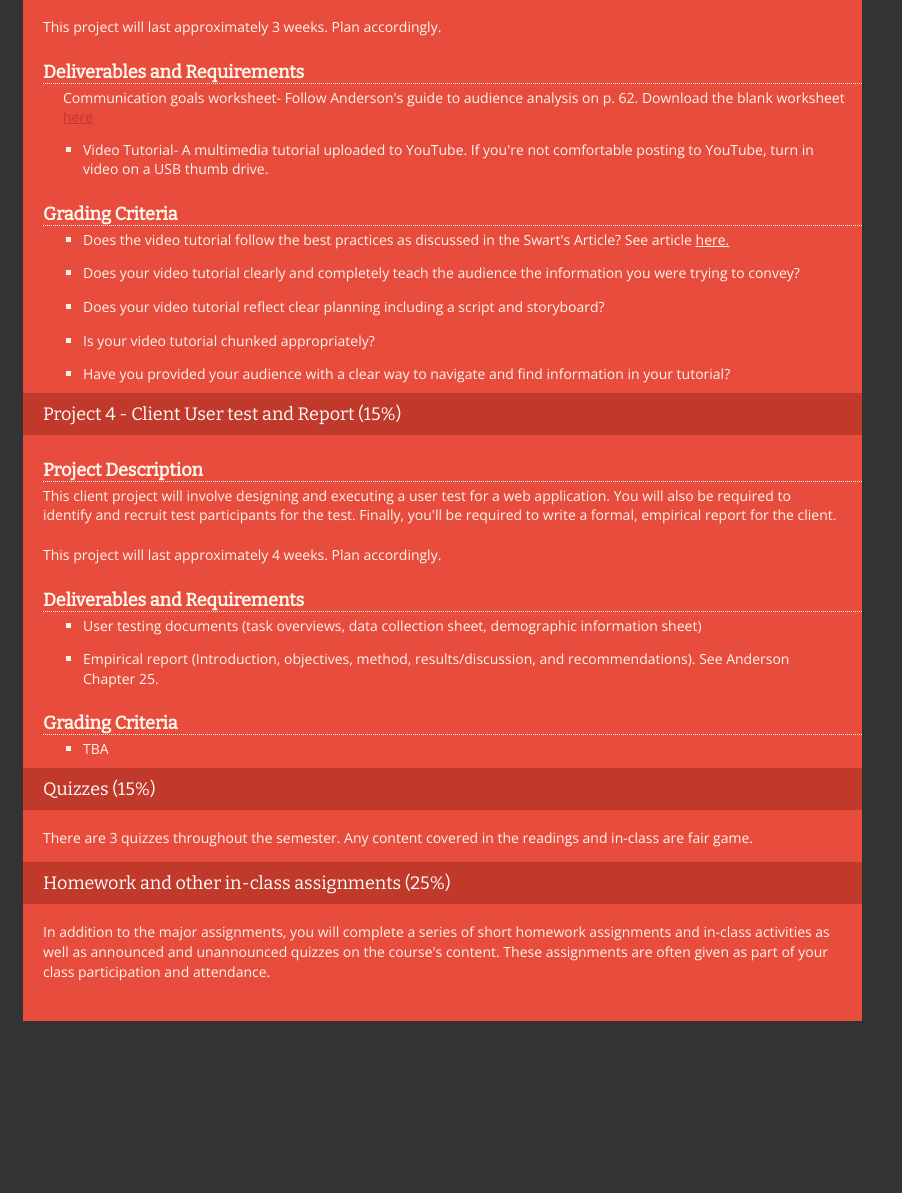
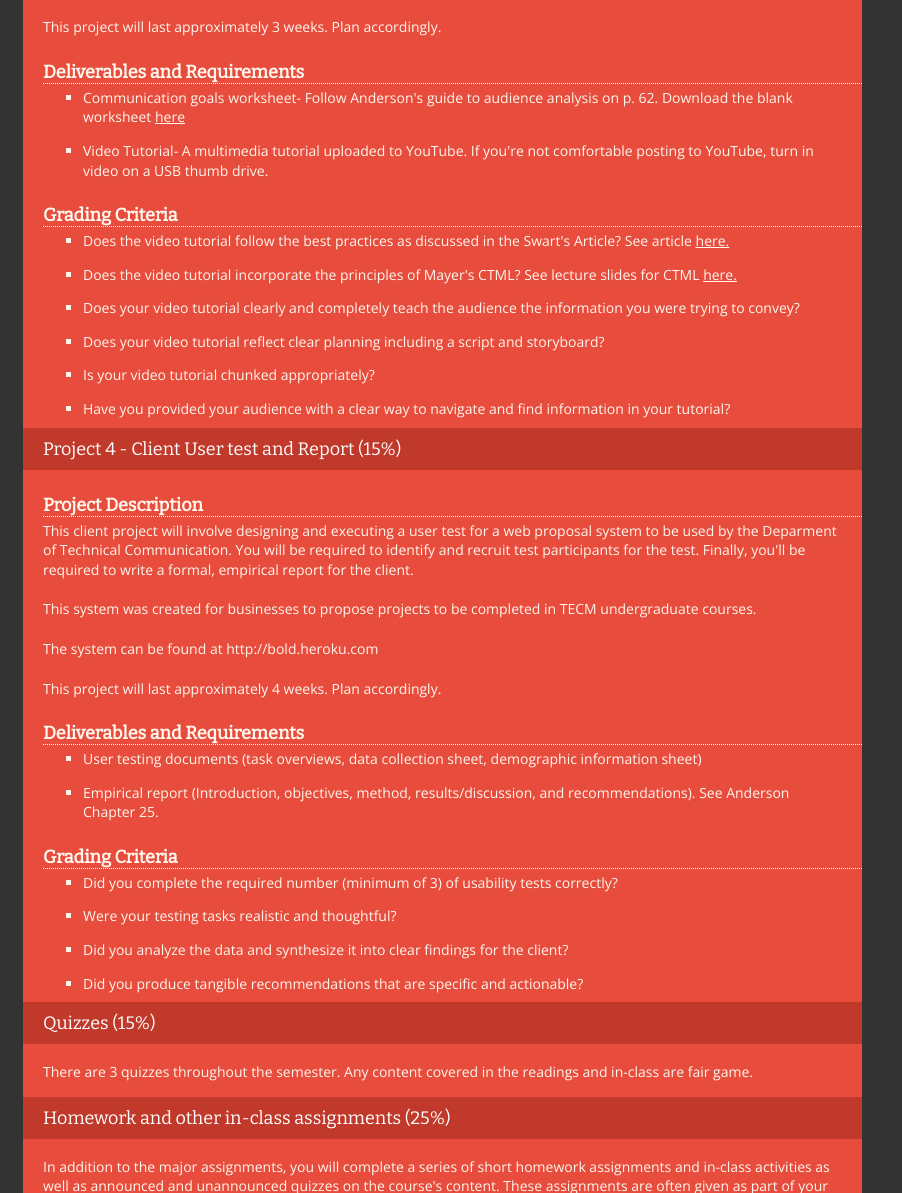
Before and after one commit to doctorlam/tecm4180, a plain HTML site: page projects.html in a window 1280 px wide. Shown: the part 1680-2873 px from the top of the page, without its empty margins (0-902 px from the left). Before the commit the page ends 2701 px from the top, so only its background shows below. Drawn offline with nearby package versions, Linux system fonts and the light colour scheme.

Commit message:
added CTML powerpoint

```diff
--- a/projects.html
+++ b/projects.html
@@ -80,12 +80,14 @@
 	  				<p>This project will last approximately 3 weeks. Plan accordingly.</p>
 
 	  			<h4>Deliverables and Requirements</h4>
-	  				<ul>Communication goals worksheet- Follow Anderson's guide to audience analysis on p. 62. Download the blank worksheet <a href="http://courses.christopherylam.com/4180/readings/audience-analysis-template.docx">here</a></li>
+	  				<ul>
+	  					<li>Communication goals worksheet- Follow Anderson's guide to audience analysis on p. 62. Download the blank worksheet <a href="http://courses.christopherylam.com/4180/readings/audience-analysis-template.docx">here</a></li>
 						<li>Video Tutorial- A multimedia tutorial uploaded to YouTube. If you're not comfortable posting to YouTube, turn in video on a USB thumb drive.</li>
 	  				</ul>
 	  			<h4>Grading Criteria</h4>
 	  				<ul>
-	  					<li>Does the video tutorial follow the best practices as discussed in the Swart's Article? See article <a href="http://courses.christopherylam.com/4180/readings/swarts.pdf">here.</a>
+	  					<li>Does the video tutorial follow the best practices as discussed in the Swart's Article? See article <a href="http://courses.christopherylam.com/4180/readings/swarts.pdf">here.</a></li>
+	  					<li>Does the video tutorial incorporate the principles of Mayer's CTML? See lecture slides for CTML <a href="readings/ctml.pptx">here.</a></li>
 	  					<li>Does your video tutorial clearly and completely teach the audience the information you were trying to convey?</li>
 	  					<li>Does your video tutorial reflect clear planning including a script and storyboard?</li>
 	  					<li>Is your video tutorial chunked appropriately?</li>
@@ -94,7 +96,9 @@
 	  				</ul>
 	  		<h3>Project 4 - Client User test and Report (15%)</h3>
 	  			<h4>Project Description</h4>
-	  			<p>This client project will involve designing and executing a user test for a web application. You will also be required to identify and recruit test participants for the test. Finally, you'll be required to write a formal, empirical report for the client.</p>
+	  			<p>This client project will involve designing and executing a user test for a web proposal system to be used by the Deparment of Technical Communication. You will  be required to identify and recruit test participants for the test. Finally, you'll be required to write a formal, empirical report for the client.</p>
+	  			<p>This system was created for businesses to propose projects to be completed in TECM undergraduate courses.</p>
+	  			<p>The system can be found at http://bold.heroku.com</p>
 	  			<p>This project will last approximately 4 weeks. Plan accordingly.</p>
 
 	  			<h4>Deliverables and Requirements</h4>
@@ -104,7 +108,10 @@
 	  				</ul>
 	  			<h4>Grading Criteria</h4>
 	  				<ul>
-	  					<li>TBA</li>
+	  					<li>Did you complete the required number (minimum of 3) of usability tests correctly?</li>
+	  					<li>Were your testing tasks realistic and thoughtful?</li>
+	  					<li>Did you analyze the data and synthesize it into clear findings for the client?</li>
+	  					<li>Did you produce tangible recommendations that are specific and actionable?</li>
 	  				</ul>
 
 	  		<h3>Quizzes (15%)</h3>
```
Also changed, not shown: resources.html (+1 -0 lines), 2 other files.
